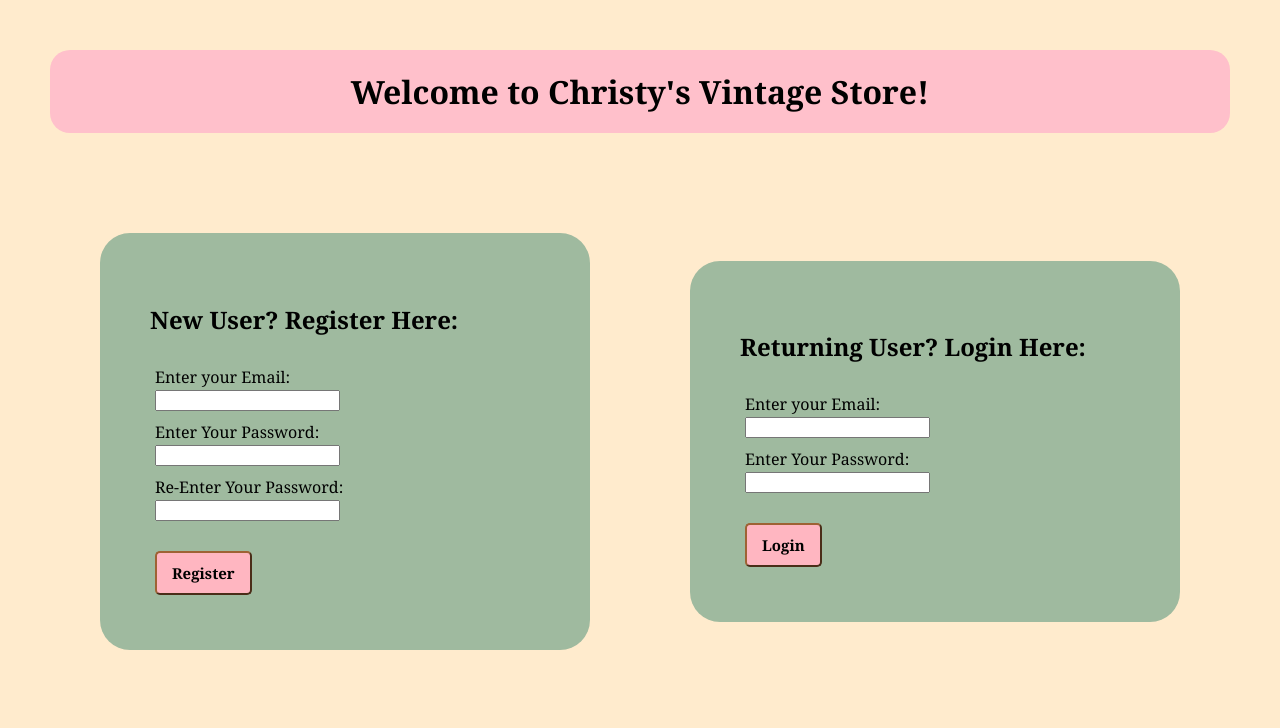
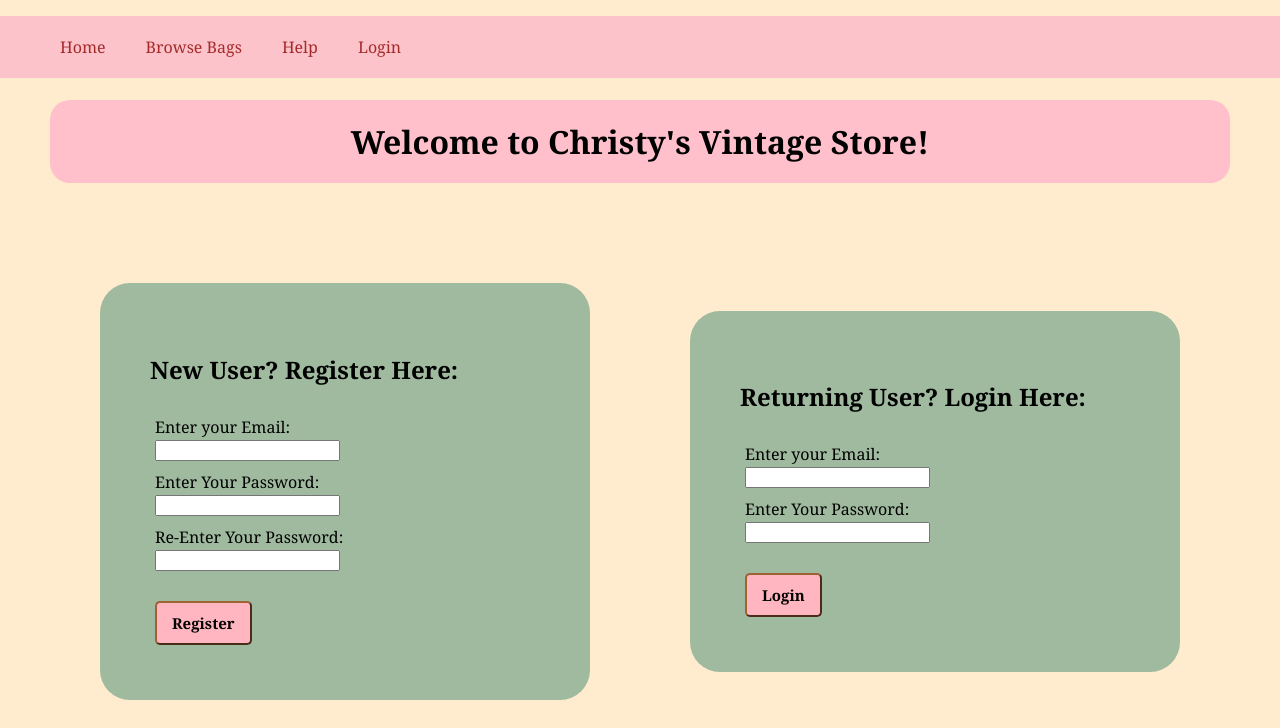
Before and after one commit to christinarusu/CS361-Main-Project, a Python web app: template templates/index.html in a window 1280 px wide. Shown: the top 728 px of the page. Run offline with Jinja, Linux system fonts and the light colour scheme; the template is opened without the code that fills it, so the values that code supplies are empty.

Commit message:
nav bar and home page addition

```diff
--- a/static/style.css
+++ b/static/style.css
@@ -72,6 +72,7 @@ body {
     background-color:pink ;
     border-radius: 20px;
     padding: 20px;
+    margin-top: 100px;
 }
 
 input{
@@ -96,3 +97,31 @@ button{
     font-weight: bold;
     font-size: 15px;
 }
+
+.navbar ul {
+    z-index: 1000; /* Ensures the navbar is on top of other elements */
+    list-style-type: None;
+    overflow: hidden;
+    position: fixed;
+    top: 0;
+    left: 0;
+    width: 100%;
+    margin-bottom: 20%;
+    background-color:rgb(252, 195, 203);
+    text-align: center;
+}
+
+.navbar ul li {
+    float: left;
+    margin: 10px;
+}
+.navbar ul li a {
+  display: block;
+  text-decoration: None;
+  color: brown;
+  padding: 10px;
+}
+
+.navbar ul li a:hover {
+  color: darkgreen;
+}
--- a/templates/index.html
+++ b/templates/index.html
@@ -7,6 +7,14 @@
 <link rel="stylesheet" href="../static/style.css">
 <h1 class="title"> Welcome to Christy's Vintage Store!</h1>
 <body>
+    <div class="navbar">
+        <ul>
+        <li><a href="">Home</a></li>
+        <li><a href="Browse Bags">Browse Bags</a></li>
+        <li><a href="Help">Help</a></li>
+        <li><a href="#Login">Login</a></li>
+        </ul>
+    </div>
     <div id="cred-container">
         <div id="credentials">
             <h2>New User? Register Here:</h2>
@@ -26,7 +34,7 @@
             <h2>Returning User? Login Here:</h2>
             <form id="credential-form" method="POST" action="/">
                 <label for="log_email"> Enter your Email:</label><br>
-                <input type="email" id="log_email" name="log_email" required><br>
+                <input id="Login" type="email" id="log_email" name="log_email" required><br>
 
                 <label for="log_password"> Enter Your Password:</label><br>
                 <input type="password" id="log_password" name="log_password" required><br>
```
Also changed, not shown: templates/home.html (added, +19 -0 lines).
